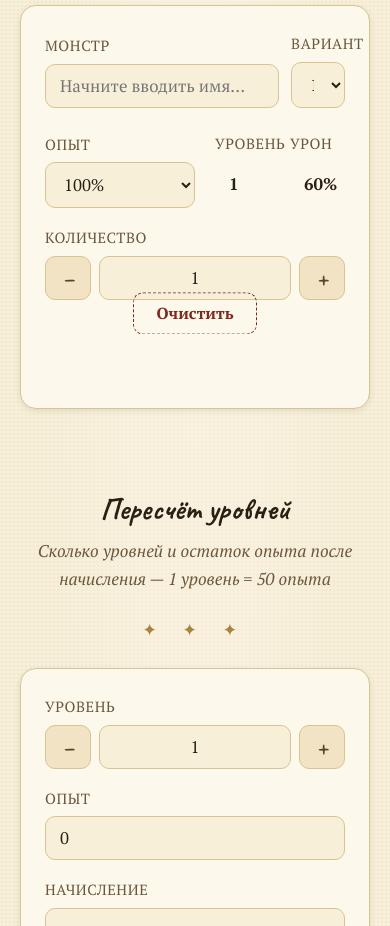
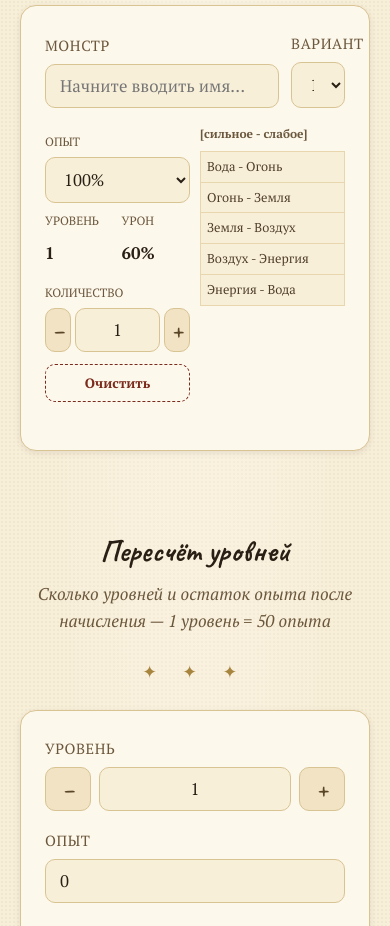
Before and after one commit to silder160590-dev/Spirit-World-Handbook, a plain HTML site: page calculator.html in a window 390 px wide. Shown: the part 1000-1926 px from the top of the page. Drawn offline with Linux system fonts and the light colour scheme.

Commit message:
feat(calculator): split monster controls 50/50 with element reference

```diff
--- a/calculator.css
+++ b/calculator.css
@@ -395,7 +395,50 @@
       align-items: flex-end;
       justify-content: center;
     }
-    #monster-clear { transform: translateY(-1.6rem); }
+    .monster-controls {
+      grid-column: 1 / -1;
+      display: grid;
+      grid-template-columns: repeat(2, minmax(0, 1fr));
+      gap: 14px;
+      align-items: start;
+    }
+    .monster-controls-fields {
+      display: grid;
+      gap: 12px;
+      min-width: 0;
+    }
+    .monster-controls .field-summary {
+      display: grid;
+      grid-template-columns: repeat(3, minmax(0, 1fr));
+      gap: 8px;
+    }
+    .monster-controls .exp-wrap { min-width: 0; max-width: none; }
+    .monster-controls .sum-value { padding-inline: 0; }
+    .monster-controls .stepper { gap: 6px; }
+    .monster-controls .stepper input { min-width: 0; padding-inline: 4px; }
+    .monster-controls .field-clear { justify-content: flex-start; }
+    .element-reference {
+      width: 100%;
+      table-layout: fixed;
+      border-collapse: collapse;
+      font-size: 0.95rem;
+      line-height: 1.4;
+      color: var(--ink-400);
+      background: var(--paper-50);
+      border: 1px solid var(--paper-200);
+      overflow-wrap: anywhere;
+    }
+    .element-reference caption {
+      padding: 0 0 8px;
+      text-align: left;
+      font-size: 0.85rem;
+      font-weight: 700;
+      color: var(--ink-300);
+    }
+    .element-reference td {
+      padding: 7px 10px;
+      border-bottom: 1px solid var(--paper-200);
+    }
 
     /* ——— Результаты ——— */
     .results { margin-top: 22px; display: grid; gap: 14px; }
@@ -672,6 +715,22 @@
     }
 
     @media (max-width: 640px) {
+      .monster-controls { gap: 10px; }
+      .monster-controls .field-summary { grid-template-columns: repeat(2, minmax(0, 1fr)); }
+      .monster-controls .exp-wrap { grid-column: 1 / -1; }
+      .monster-controls .sum-name,
+      .monster-controls .field > label,
+      .monster-controls .exp-wrap > label {
+        font-size: 0.75rem;
+        letter-spacing: 0;
+      }
+      .monster-controls .sum-value { padding: 4px 0; }
+      .monster-controls .stepper button { width: 26px; }
+      .monster-controls .stepper { gap: 4px; }
+      .monster-controls .btn-clear { width: 100%; padding: 9px 4px; font-size: 0.85rem; }
+      .element-reference { font-size: 0.8rem; }
+      .element-reference caption { font-size: 0.75rem; }
+      .element-reference td { padding: 6px; }
       #row-element { padding: 4px; gap: 3px; }
       #element-value .element-chip { padding: 2px 3px; }
       #element-switch .switch-btn { padding: 4px 1px; }
@@ -694,3 +753,14 @@
         font-size: 1.5rem;
       }
     }
+
+    @media (max-width: 360px) {
+      .monster-controls .field-summary { grid-template-columns: minmax(0, 1fr); }
+      .monster-controls .sum-cell {
+        flex-direction: row;
+        align-items: center;
+        justify-content: space-between;
+        gap: 4px;
+      }
+      .monster-controls .sum-name { margin-bottom: 0; }
+    }
--- a/calculator.html
+++ b/calculator.html
@@ -10,7 +10,7 @@
   <link rel="preconnect" href="https://fonts.googleapis.com">
   <link rel="preconnect" href="https://fonts.gstatic.com" crossorigin>
   <link href="https://fonts.googleapis.com/css2?family=Caveat:wght@400;700&family=PT+Serif:ital,wght@0,400;0,700;1,400&display=swap" rel="stylesheet">
-  <link rel="stylesheet" href="./calculator.css?v=5">
+  <link rel="stylesheet" href="./calculator.css?v=6">
   <script src="./monsters-data.js?v=2"></script>
   <script src="./recipes-data.js"></script>
   <script src="./items-data.js"></script>
@@ -93,6 +93,8 @@
               </div>
             </div>
 
+            <div class="monster-controls">
+              <div class="monster-controls-fields">
                 <div class="field field-summary">
                   <div class="exp-wrap">
                     <label for="exp-select">Опыт</label>
@@ -124,6 +126,19 @@
 
                 <div class="field-clear">
                   <button type="button" class="btn-clear" id="monster-clear">Очистить</button>
+                </div>
+              </div>
+
+              <table class="element-reference">
+                <caption>[сильное - слабое]</caption>
+                <tbody>
+                  <tr><td>Вода - Огонь</td></tr>
+                  <tr><td>Огонь - Земля</td></tr>
+                  <tr><td>Земля - Воздух</td></tr>
+                  <tr><td>Воздух - Энергия</td></tr>
+                  <tr><td>Энергия - Вода</td></tr>
+                </tbody>
+              </table>
             </div>
           </div>
 
```
Lines whose indentation alone changed are shown as unchanged.
